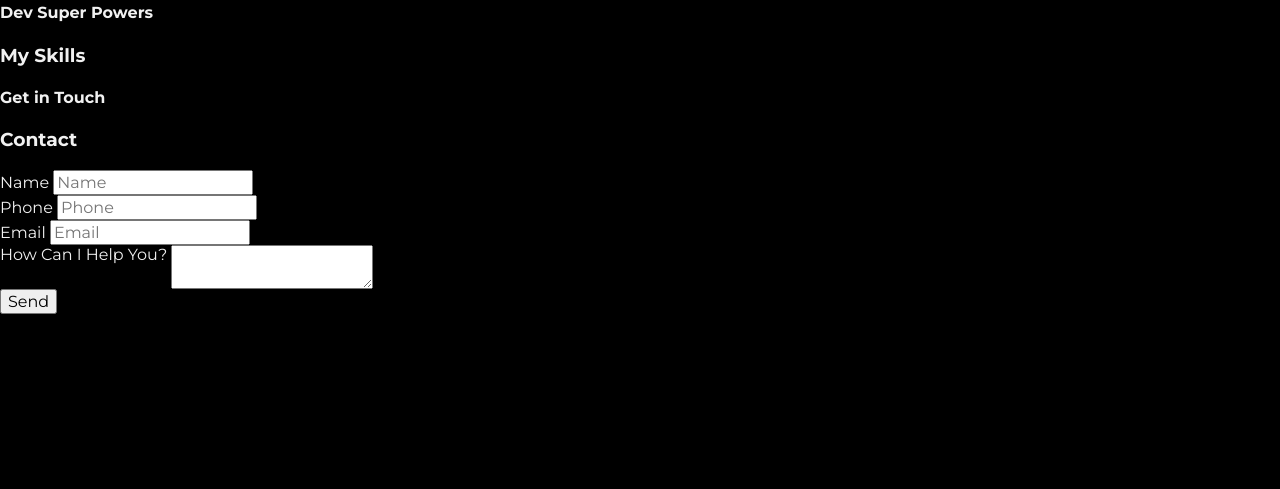
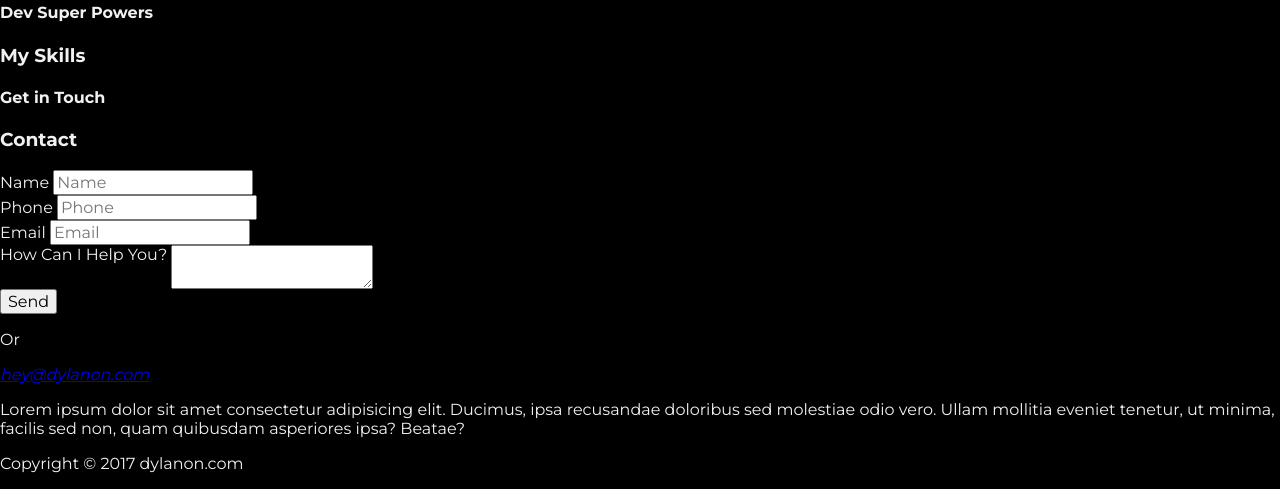
Before and after one commit to dylanon/portfolio, a website: page dev/index.html in a window 1280 px wide. Shown: the part 4484-4973 px from the top of the page. Before the commit the page ends 4798 px from the top, so only its background shows below. Drawn offline with nearby package versions, Linux system fonts and the light colour scheme; files that its build step writes are made by us from their sources.

Commit message:
Footer content and contact email

```diff
--- a/dev/index.html
+++ b/dev/index.html
@@ -120,8 +120,17 @@
                 </div>
                 <button>Send</button>
             </form>
+            <p>Or</p>
+            <address>
+                <a href="mailto:hey@dylanon.com">hey@dylanon.com</a>
+            </address>
         </section>
     </main>
-    <footer></footer>
+    <footer>
+        <p>
+            Lorem ipsum dolor sit amet consectetur adipisicing elit. Ducimus, ipsa recusandae doloribus sed molestiae odio vero. Ullam mollitia eveniet tenetur, ut minima, facilis sed non, quam quibusdam asperiores ipsa? Beatae?
+        </p>
+        <p>Copyright &copy; 2017 dylanon.com</p>
+    </footer>
 </body>
 </html>
```
